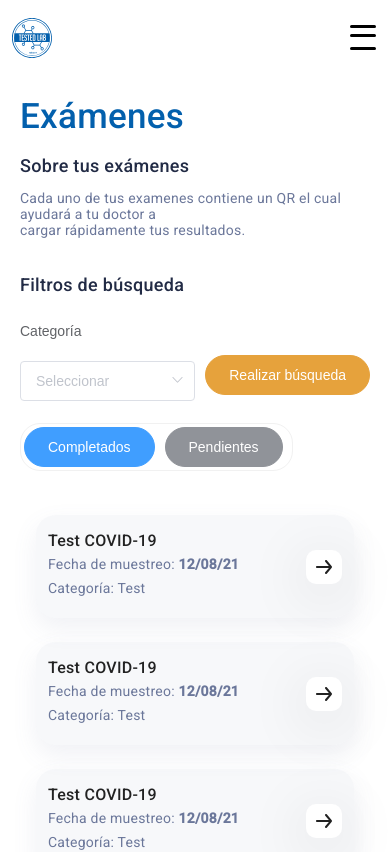
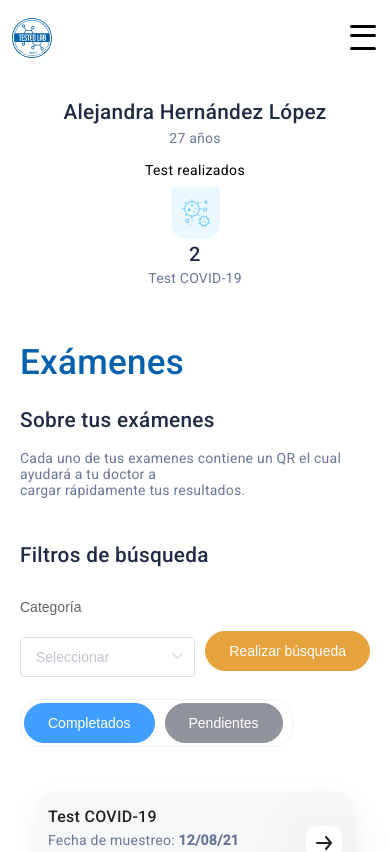
Before and after one commit to g4br13lg4l4n/testedlabpwa, a Nuxt app: page /home in a window 390 px wide. Shown: the top 852 px of the page. Built offline with nearby package versions, Linux system fonts and the light colour scheme.

Commit message:
home mobile

```diff
--- /dev/null
+++ b/components/CardCategoryMobile.vue
@@ -0,0 +1,7 @@
+<template>
+  <div class="card-white bg-white rounded-3xl pb-6 my-2">
+    <img src="../assets/img/covid-2.png" alt="prueba" class="m0-auto"/>
+    <p class="number-test-text text-center py-1">2</p>
+    <p class="text-gray text-center">Test COVID-19</p>
+  </div>
+</template>
--- a/components/Resumen.vue
+++ /dev/null
@@ -1,5 +0,0 @@
-<template>
-    <div>
-        Resumen
-    </div>
-</template>
--- /dev/null
+++ b/components/ResumenMobile.vue
@@ -0,0 +1,12 @@
+<template>
+    <div>
+        <p class="sub-title mb-0.5 text-center">Alejandra Hernández López</p>
+        <p class="text-gray mt-0.5 text-center">27 años</p>
+        <div class="container-list-test mt-1">
+            <p class="title-list-test mt-0.5 text-center">Test realizados</p>
+            <div class="content-list-test mb-8">
+                <CardCategoryMobile />
+            </div>
+        </div>
+    </div>
+</template>
--- a/layouts/default.vue
+++ b/layouts/default.vue
@@ -407,7 +407,6 @@ input.check {
   }
   .show-mobile {
     display: block;
-    width: 80%;
     margin: 0 auto;
   }
 }
--- a/layouts/main.vue
+++ b/layouts/main.vue
@@ -7,7 +7,7 @@
       <el-container>
         <el-header style="text-align: right; font-size: 12px">
           <Menu class="diplay-none-mobile" />
-          <Menu-Mobile class="hidden show-mobile"/>
+          <Menu-Mobile class="hidden show-mobile w-10/12"/>
         </el-header>
         <el-main>
           <Nuxt />
@@ -47,38 +47,6 @@
   color: #3E64FF;
 }
 
-@media (max-width: 480px) {
-  .flex-mobile {
-    display: flex;
-    align-items: center;
-  }
-  .flex-none-mobile {
-    display: block;
-  }
-  .diplay-none-mobile {
-    display: none;
-  }
-  .position-form {
-    margin-top: 2em;
-  }
-  .position-form .flex-mobile img {
-    width: 30%;
-    margin-right: 12px;
-  }
-  .position-form .flex-mobile {
-    margin-bottom: 2em;
-  }
-  .show-mobile {
-    display: block;
-    width: 80%;
-    margin: 0 auto;
-  }
-}
-@media (max-width: 320px) {
-  .position-form {
-    padding: 0 10px;
-  }
-}
 
 /*
     Menú
@@ -257,4 +225,13 @@ div.menu li.animate:nth-of-type(6){
 	top:470px;
 	transition-delay: 0.15s;
 }
+.m0-auto {
+	margin: 0 auto;
+}
+@media (max-width: 480px) {
+  .sub-title {
+    font-size: 1.3rem;
+    line-height: 2rem;
+  }
+}
 </style>
--- a/pages/home/index.vue
+++ b/pages/home/index.vue
@@ -1,5 +1,6 @@
 <template>
   <div class="mt-1">
+    <ResumenMobile class="hidden show-mobile "/>
     <h1 class="title">Exámenes</h1>
     <h2 class="sub-title mt-1">Sobre tus exámenes</h2>
     <p class="text-gray mt-1">
--- a/pages/index.vue
+++ b/pages/index.vue
@@ -9,7 +9,7 @@
           <img src="../assets/img/logo2.svg" alt="Tested Lab">
           <h2 class="text-center mt-1">Iniciar sesión</h2>
         </div>
-        <img src="../assets/img/bro.png" alt="Tested Lab" class="hidden show-mobile mb-2"/>
+        <img src="../assets/img/bro.png" alt="Tested Lab" class="hidden show-mobile mb-2 w-10/12"/>
         <div class="content-form mt-2">
           <el-form ref="form" :model="form" :rules="rules">
             <el-form-item label="Correo" prop="email">
--- a/pages/recovery-password/index.vue
+++ b/pages/recovery-password/index.vue
@@ -9,7 +9,7 @@
           <img src="../../assets/img/logo2.svg" alt="Tested Lab" />
           <h2 class="text-center">Recuperar contraseña</h2>
         </div>
-        <img src="../../assets/img/img-password.png" alt="Tested Lab" class="hidden show-mobile mb-2"/>
+        <img src="../../assets/img/img-password.png" alt="Tested Lab" class="hidden show-mobile mb-2 w-10/12"/>
         <div class="content-form mt-2">
           <p class="text-center mt-1" v-if="!flag">
             Escribe tu correo electrónico con el que estés dado de alta en
```
Also changed, not shown: assets/img/covid-2.png (added).
